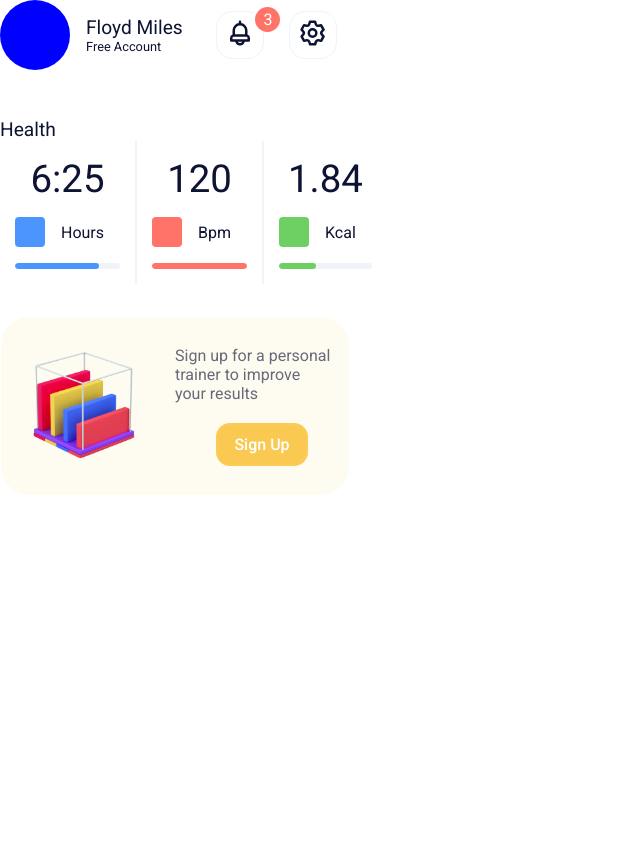
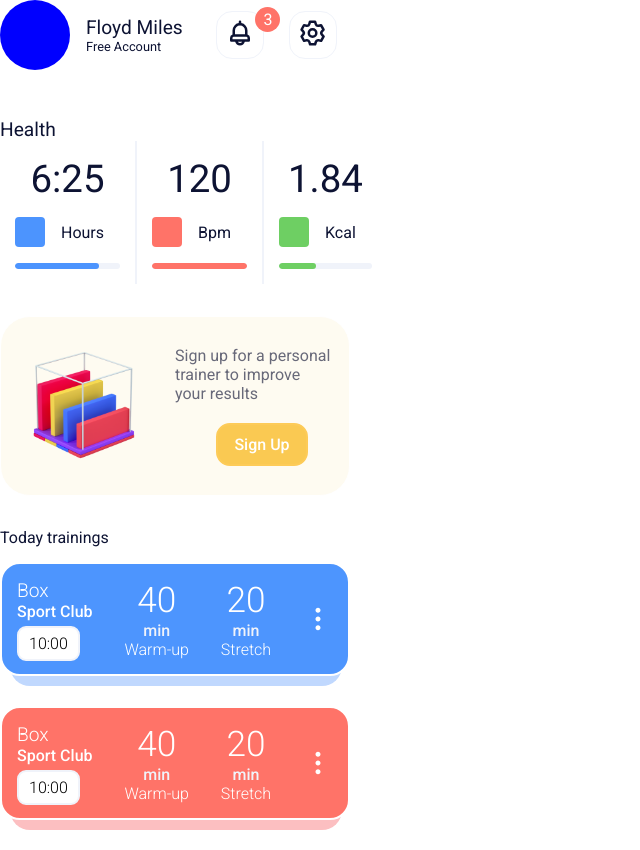
Before and after one commit to TheDarkStrix/ClassCast, a plain HTML site: page index.html in a window 1280 px wide. Shown: the whole page, without its empty margins (0-640 px from the left). Before the commit the page ends 800 px from the top, so only its background shows below. Drawn offline with Linux system fonts and the light colour scheme.

Commit message:
Training: Add training section

```diff
--- a/index.html
+++ b/index.html
@@ -94,6 +94,57 @@
         </div>
       </div>
       <!-- bubble section end -->
+      <!-- training section start -->
+      <div class="trainingContainer">
+        <div class="heading">Today trainings</div>
+
+        <div class="trainingBox tblue">
+          <div>
+            <div class="title">Box</div>
+            <div class="subTitle">Sport Club</div>
+            <div class="timeContainer">
+              <div class="time">10:00</div>
+            </div>
+          </div>
+          <div class="exDetails">
+            <div class="duration">40</div>
+            <div class="spec">min</div>
+            <div class="excercise">Warm-up</div>
+          </div>
+          <div class="exDetails">
+            <div class="duration">20</div>
+            <div class="spec">min</div>
+            <div class="excercise">Stretch</div>
+          </div>
+          <div>
+            <div class="menu"><img src="assets/ellipsis-v.svg" /></div>
+          </div>
+        </div>
+
+        <div class="trainingBox tred">
+          <div>
+            <div class="title">Box</div>
+            <div class="subTitle">Sport Club</div>
+            <div class="timeContainer">
+              <div class="time">10:00</div>
+            </div>
+          </div>
+          <div class="exDetails">
+            <div class="duration">40</div>
+            <div class="spec">min</div>
+            <div class="excercise">Warm-up</div>
+          </div>
+          <div class="exDetails">
+            <div class="duration">20</div>
+            <div class="spec">min</div>
+            <div class="excercise">Stretch</div>
+          </div>
+          <div>
+            <div class="menu"><img src="assets/ellipsis-v.svg" /></div>
+          </div>
+        </div>
+      </div>
+      <!-- training section end -->
     </div>
   </body>
 </html>
--- a/style.css
+++ b/style.css
@@ -221,3 +221,100 @@ body {
   padding-right: 1em;
   color: #686979;
 }
+
+/* training section */
+
+.tblue {
+  background-color: #4d95fe;
+}
+.tblue::before {
+  background-color: #c0d8fe;
+}
+
+.tred {
+  background-color: #ff7368;
+}
+
+.tred::before {
+  background-color: #fcbfc1;
+}
+
+.trainingBox {
+  display: flex;
+  padding: 15px;
+  justify-content: space-between;
+  border-radius: 20px;
+  position: relative;
+  border: 2px solid white;
+  margin: 15px 0 30px 0;
+}
+
+.trainingBox::before {
+  content: "";
+  display: block;
+  width: 96%;
+  left: 8px;
+  height: 100%;
+  z-index: -1;
+  bottom: -12px;
+  border-radius: 20px;
+  position: absolute;
+}
+
+.title {
+  font-size: 1.2em;
+  font-weight: 300;
+  color: white;
+}
+
+.subTitle {
+  font-weight: 500;
+  color: white;
+}
+
+.timeContainer {
+  display: flex;
+  height: 50%;
+}
+
+.time {
+  font-weight: 300;
+  color: black;
+  background-color: white;
+  border: 2px solid var(--gray);
+  padding: 6px 10px;
+  border-radius: 9px;
+  margin-top: auto;
+}
+
+.exDetails {
+  text-align: center;
+}
+
+.duration {
+  color: white;
+  font-size: 2.2em;
+  font-weight: 300;
+}
+
+.spec {
+  font-weight: 500;
+  color: var(--gray);
+}
+
+.excercise {
+  font-weight: 300;
+  font-weight: 1.2em;
+  color: white;
+}
+
+.menu {
+  display: flex;
+  align-items: center;
+  justify-content: center;
+  height: 100%;
+}
+
+.menu img {
+  width: 30px;
+}
```
Also changed, not shown: assets/ellipsis-v.svg (added).
